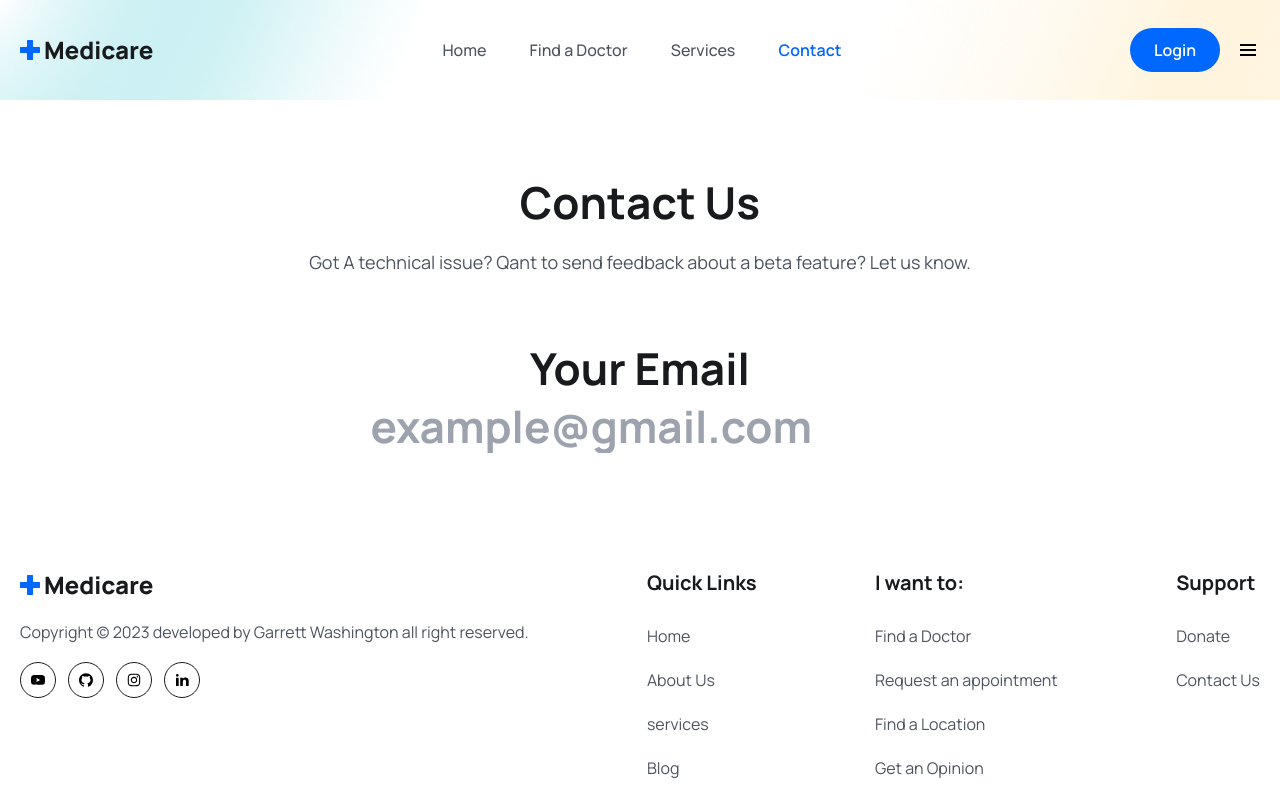
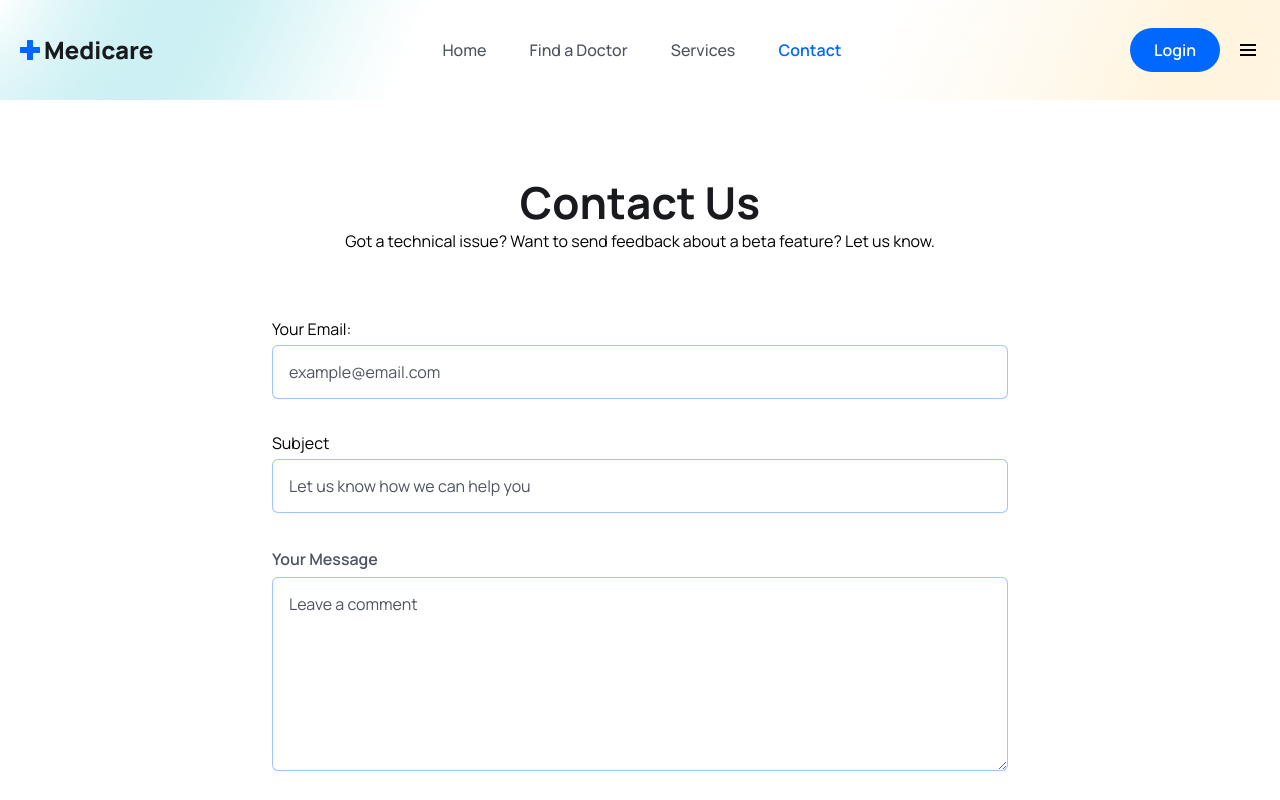
Before and after one commit to ggvhs/booking-app, a React (Vite) app in the folder frontend/: page /contact in a window 1280 px wide. Shown: the top 800 px of the page. Built offline with nearby package versions, Linux system fonts and the light colour scheme.

Commit message:
contact page completed

```diff
--- a/frontend/src/index.css
+++ b/frontend/src/index.css
@@ -33,6 +33,16 @@
     .hero__section{
         @apply bg-[url('./assets/images/hero-bg.png')] bg-no-repeat bg-center bg-cover;
     }
+
+    .form__label{
+        @apply text-textColor font-semibold text-[16px] leading-7 mb-2
+    }
+
+    .form__input {
+        @apply w-full px-4 py-3 border border-solid border-[#0066ff61] focus:outline-none
+        focus:border-primaryColor text-[16px] leading-7 text-headingColor placeholder:text-textColor
+        cursor-pointer rounded-md;
+    }
 }
 
 @media only screen and (max-width: 1024px) {
--- a/frontend/src/pages/Contact.jsx
+++ b/frontend/src/pages/Contact.jsx
@@ -3,25 +3,50 @@
 const Contact = () => {
   return (
     <section>
-      <div className='px-4 mx-auto max-w-screen-md'>
-        <h2 className='heading text-center'>
-          Contact Us
-          <p className=' mb-8 lg:mb-16 font-light text-center text__para'>
-            Got A technical issue? Qant to send feedback about a beta feature? Let us know.
+      <div className="px-4 mx-auto max-w-screen-md">
+        <h2 className='heading text-center'>Contact Us</h2>
+        <p className="mb-8 lg:mb-16 font-light text-center textpara">
+          Got a technical issue? Want to send feedback about a beta feature? Let us know.
         </p>
         <form action="#" className='space-y-8'>
           <div>
-              <label htmlFor="email" className='form__label'>
-                Your Email
+            <label htmlFor='email' className='formlabel'>
+              Your Email:
             </label>
             <input
-              type="email"
+              type='email'
               id='email'
-              placeholder='example@gmail.com'
-              className='form__input mt-1' />
+              placeholder='example@email.com'
+              className='form__input mt-1'
+            />
           </div>
+          <div>
+            <label htmlFor='subject' className='formlabel'>
+              Subject
+            </label>
+            <input
+              type='text'
+              id='subject'
+              placeholder='Let us know how we can help you'
+              className='form__input mt-1'
+            />
+          </div>
+          <div className='sm:col-span-2'>
+            <label htmlFor='message' className='form__label'>
+              Your Message
+            </label>
+            <textarea
+              rows="6"
+              type='text'
+              id='message'
+              placeholder='Leave a comment'
+              className='form__input mt-1'
+            />
+          </div>
+          <button type='submit' className='btn rounded sm:w-fit'>
+            Submit
+          </button>
         </form>
-        </h2>
       </div>
     </section>
   )
```
Lines whose indentation alone changed are shown as unchanged.
